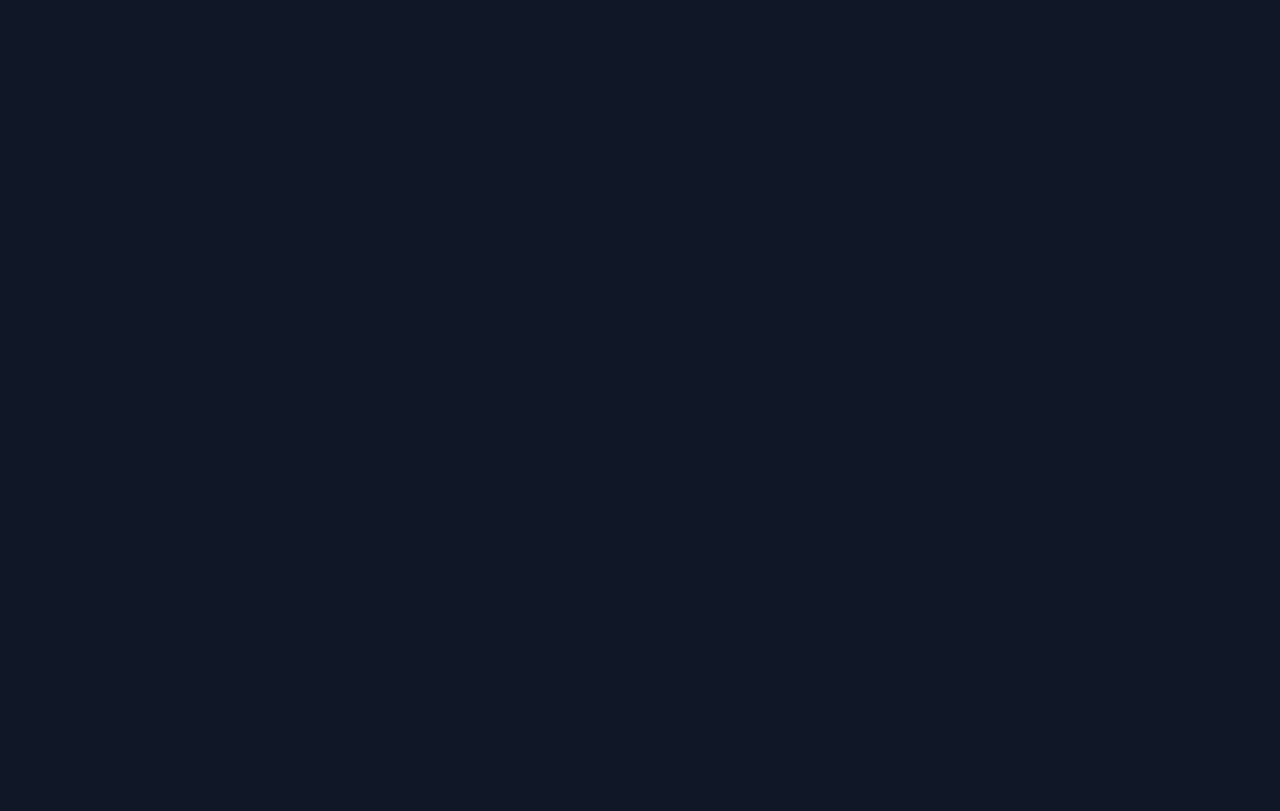
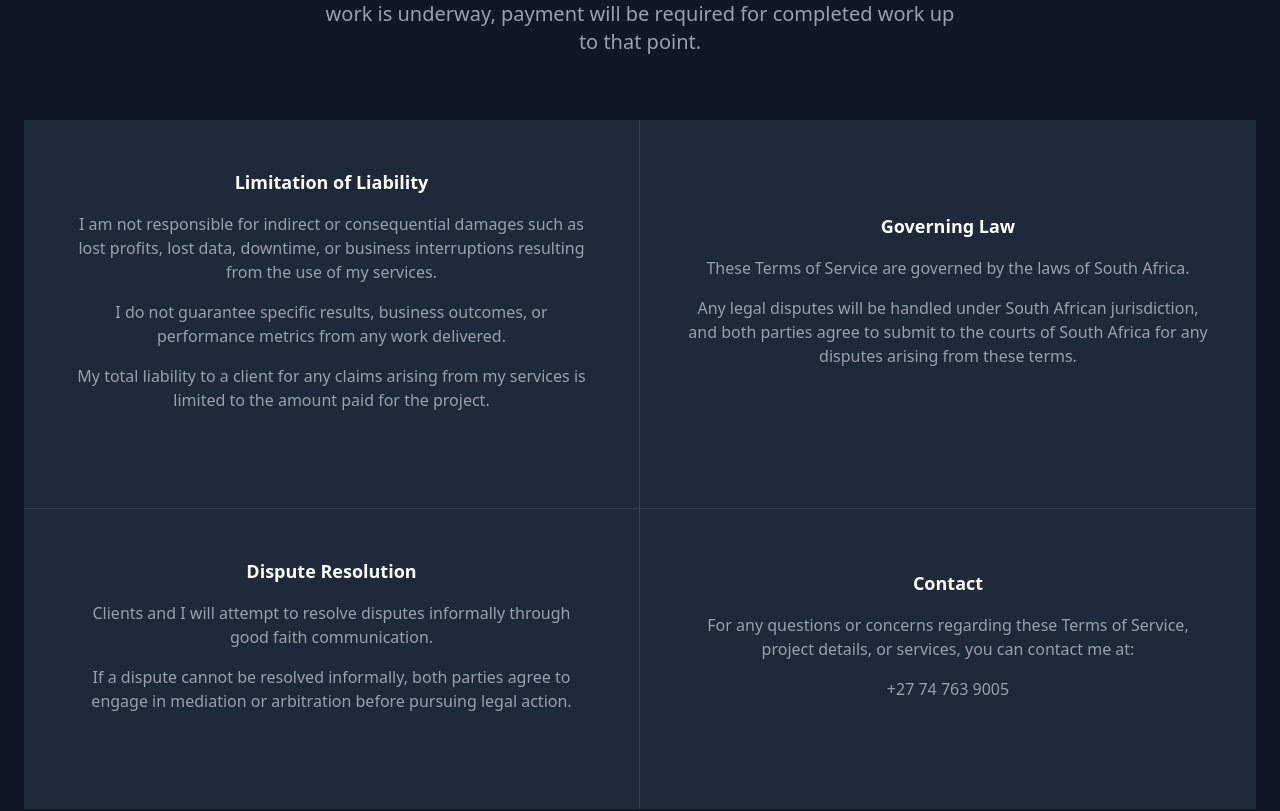
Before and after one commit to Roise-s/roisetech, a React (Vite) app: page /terms-of-service in a window 1280 px wide. Shown: the part 1020-1831 px from the top of the page. Before the commit the page ends 844 px from the top, so only its background shows below. Built offline with nearby package versions, Linux system fonts and the light colour scheme.

Commit message:
Done with T&C

```diff
--- /dev/null
+++ b/src/components/TAndCFooter.tsx
@@ -0,0 +1,46 @@
+
+const TAndCFooter = () => {
+  return (
+    <section className="bg-gray-900">
+        <div className="py-8 px-4 mx-auto max-w-screen-xl text-center lg:py-16 lg:px-6">
+            <div className="mx-auto max-w-screen-sm">
+                <h2 className="mb-4 text-4xl tracking-tight font-extrabold text-white">Termination & Cancellation</h2>
+                <p className="mb-8 font-light lg:mb-16 sm:text-xl text-gray-400">Only client may terminate the project with written notice. Deposits are non-refundable once work has started. If a client cancels after work is underway, payment will be required for completed work up to that point.</p>
+            </div>
+            <div className="grid mb-8 lg:mb-12 lg:grid-cols-2">
+                <figure className="flex flex-col justify-center items-center p-8 text-center border-b md:p-12 lg:border-r bg-gray-800 border-gray-700">
+                    <blockquote className="mx-auto mb-8 max-w-2xl text-gray-400">
+                        <h3 className="text-lg font-semibold text-white">Limitation of Liability</h3>
+                        <p className="my-4">I am not responsible for indirect or consequential damages such as lost profits, lost data, downtime, or business interruptions resulting from the use of my services.</p>
+                        <p className="my-4">I do not guarantee specific results, business outcomes, or performance metrics from any work delivered.</p>
+                        <p className="my-4">My total liability to a client for any claims arising from my services is limited to the amount paid for the project.</p>
+                    </blockquote>
+                </figure>
+                <figure className="flex flex-col justify-center items-center p-8 text-center border-b md:p-12 bg-gray-800 border-gray-700">
+                    <blockquote className="mx-auto mb-8 max-w-2xl text-gray-400">
+                        <h3 className="text-lg font-semibold text-white">Governing Law</h3>
+                        <p className="my-4">These Terms of Service are governed by the laws of South Africa.</p>
+                        <p className="my-4">Any legal disputes will be handled under South African jurisdiction, and both parties agree to submit to the courts of South Africa for any disputes arising from these terms.</p>
+                    </blockquote>
+                </figure>
+                <figure className="flex flex-col justify-center items-center p-8 text-center border-b lg:border-b-0 md:p-12 lg:border-r bg-gray-800 border-gray-700">
+                    <blockquote className="mx-auto mb-8 max-w-2xl text-gray-400">
+                        <h3 className="text-lg font-semibold text-white">Dispute Resolution</h3>
+                        <p className="my-4">Clients and I will attempt to resolve disputes informally through good faith communication.</p>
+                        <p className="my-4">If a dispute cannot be resolved informally, both parties agree to engage in mediation or arbitration before pursuing legal action.</p>
+                    </blockquote>
+                </figure>
+                <figure className="flex flex-col justify-center items-center p-8 text-center md:p-12 bg-gray-800 border-gray-700">
+                    <blockquote className="mx-auto mb-8 max-w-2xl text-gray-400">
+                        <h3 className="text-lg font-semibold text-white">Contact</h3>
+                        <p className="my-4">For any questions or concerns regarding these Terms of Service, project details, or services, you can contact me at:</p>
+                        <p className="my-4">+27 74 763 9005</p>
+                    </blockquote>
+                </figure>
+            </div>
+        </div>
+    </section>
+  )
+}
+
+export default TAndCFooter
--- a/src/pages/TermsAndConditions.tsx
+++ b/src/pages/TermsAndConditions.tsx
@@ -1,3 +1,5 @@
+import Footer from "@/components/Footer"
+import TAndCFooter from "@/components/TAndCFooter"
 
 const TermsAndConditions = () => {
   return (
@@ -52,6 +54,9 @@ const TermsAndConditions = () => {
                 </div>
             </div>
         </div>
+
+        <TAndCFooter />
+        <Footer />
     </section>
   )
 }
```
